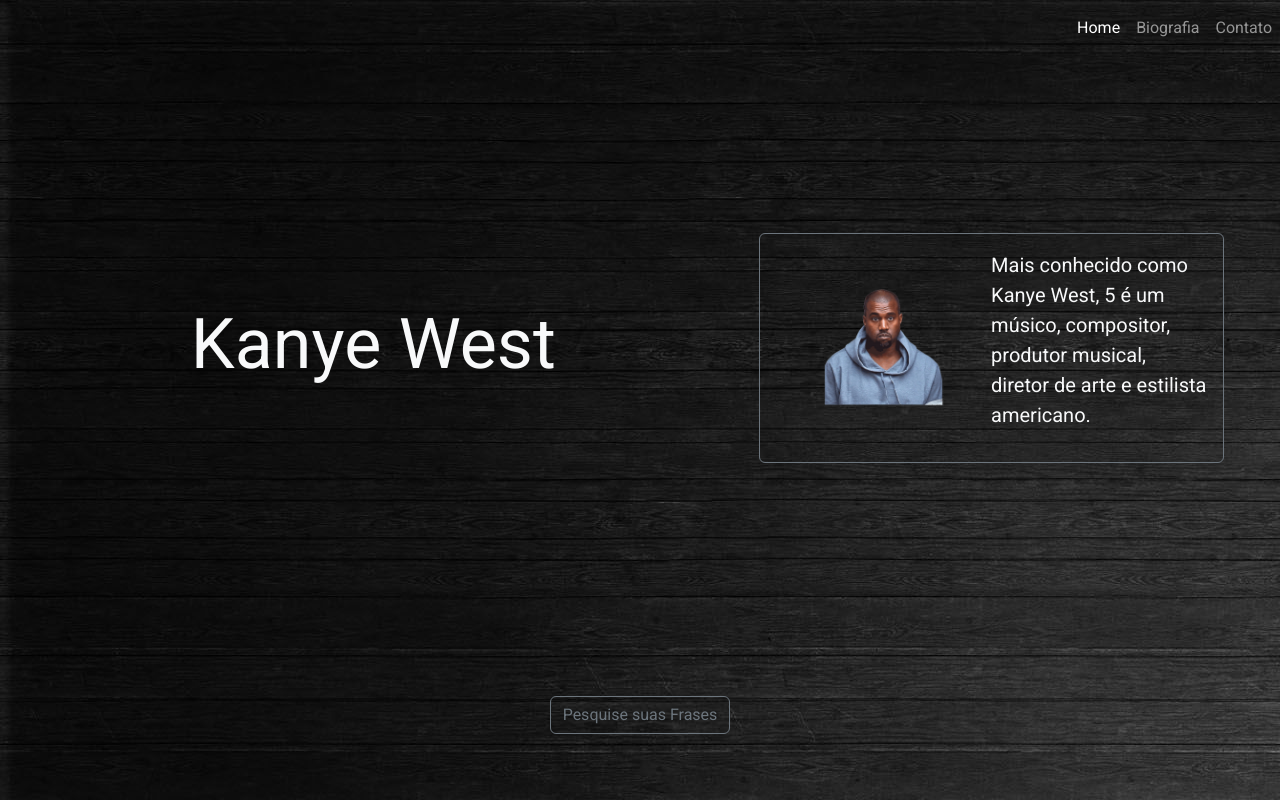
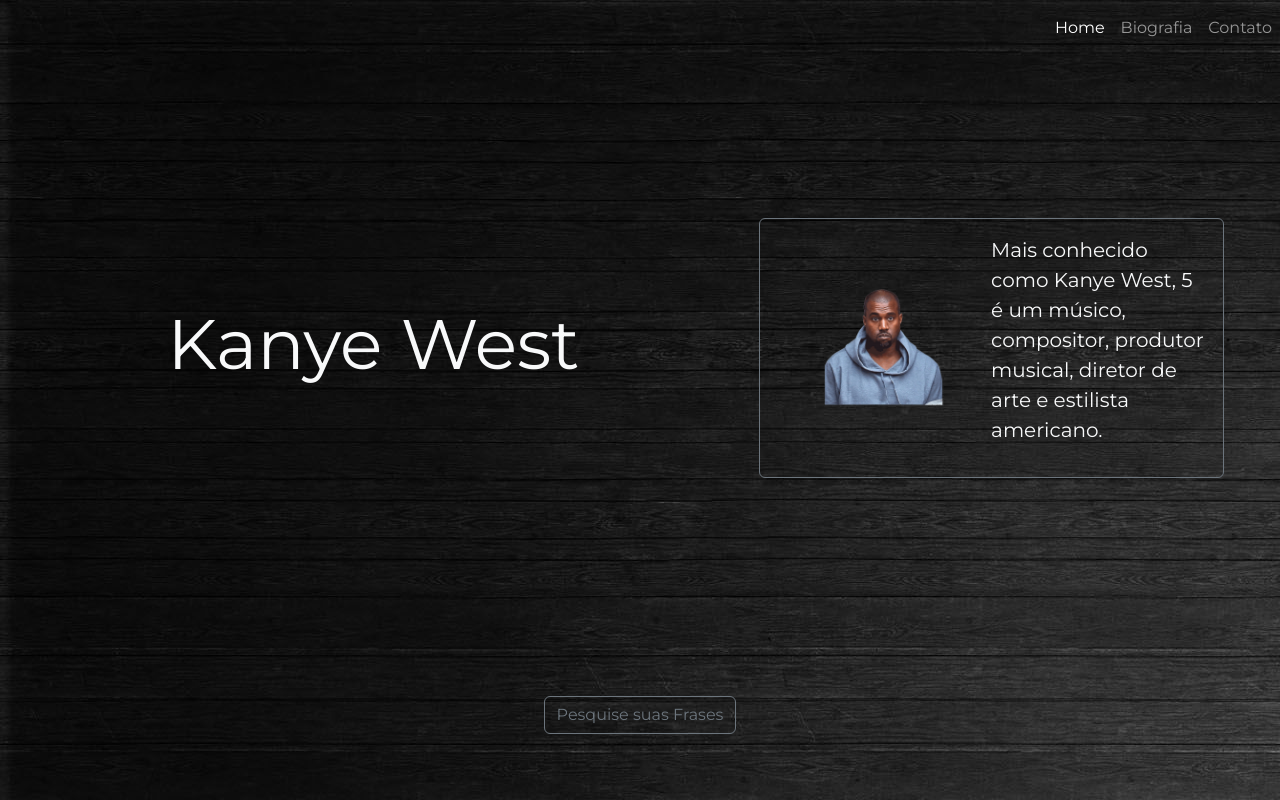
Before and after one commit to Renanluizssx/Projeto-Kanye-West, a React (Create React App) app in the folder myapp/: page / in a window 1280 px wide. Built offline with nearby package versions, Linux system fonts and the light colour scheme.

Commit message:
commitado

```diff
--- a/myapp/package.json
+++ b/myapp/package.json
@@ -1,5 +1,4 @@
 {
-  "homepage": "https://Renanluizssx.github.io/Projeto-Kanye-West",
   "name": "myapp",
   "version": "0.1.0",
   "private": true,
@@ -26,9 +25,7 @@
     "start": "react-scripts start",
     "build": "react-scripts build",
     "test": "react-scripts test",
-    "eject": "react-scripts eject",
-    "predeploy": "npm run build",
-    "deploy": "gh-pages -d build"
+    "eject": "react-scripts eject"
   },
   "eslintConfig": {
     "extends": [
--- a/myapp/public/index.html
+++ b/myapp/public/index.html
@@ -12,9 +12,10 @@
     <link rel="preconnect" href="https://fonts.googleapis.com" />
     <link rel="preconnect" href="https://fonts.gstatic.com" crossorigin />
     <link
-      href="https://fonts.googleapis.com/css2?family=Roboto&display=swap"
+      href="https://fonts.googleapis.com/css2?family=Abril+Fatface&family=Montserrat&display=swap"
       rel="stylesheet"
     />
+
     <link rel="apple-touch-icon" href="%PUBLIC_URL%/logo192.png" />
     <!--
       manifest.json provides metadata used when your web app is installed on a
--- a/myapp/src/App.css
+++ b/myapp/src/App.css
@@ -1,5 +1,5 @@
 * {
-  font-family: "Roboto", sans-serif;
+  font-family: "Montserrat", sans-serif;
 }
 body {
   background-image: url("./Assets/backgroundsite.jpg");
```
Also changed, not shown: 1 other file (tests, documents, lock files or other folders).
